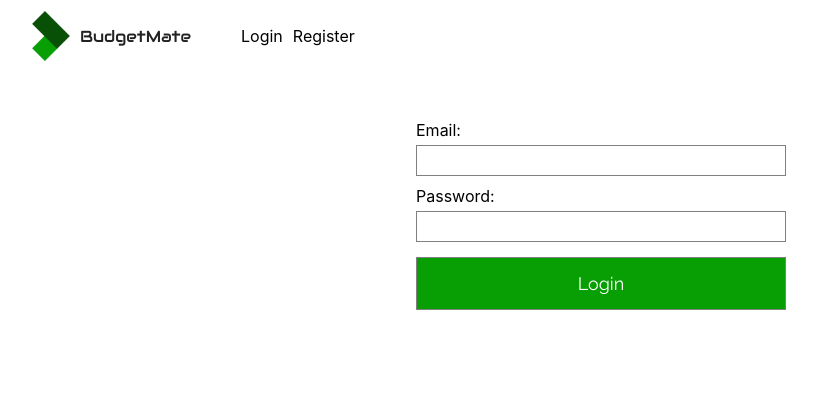
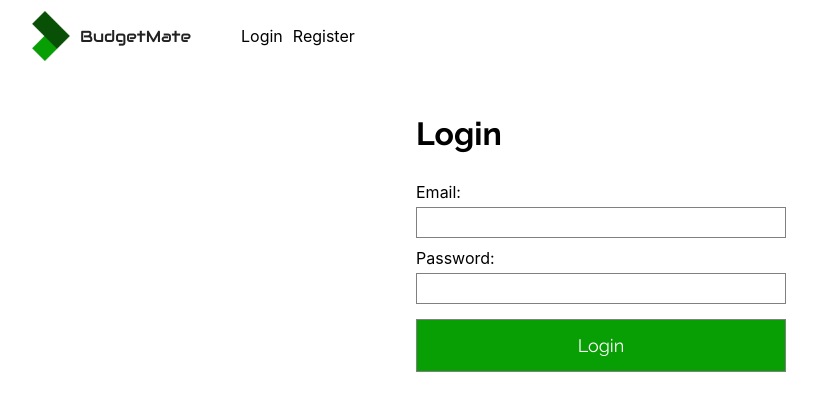
Before and after one commit to KarlGilden/budgetmate, a React (Create React App) app: page /login in a window 1280 px wide. Shown: the top 410 px of the page, without its empty margins (39-856 px from the left). Built offline with nearby package versions, Linux system fonts and the light colour scheme; no server answers.

Commit message:
add headers to login and register pages

```diff
--- a/src/components/Login.js
+++ b/src/components/Login.js
@@ -41,6 +41,7 @@ const Login = () => {
 
   return (
     <div className='login-form'>
+        <h1 className='login-header'>Login</h1>
         <label htmlFor="">Email:</label>
         <small className='small-error'>{emailError}</small>
         <input
--- a/src/components/Register.js
+++ b/src/components/Register.js
@@ -48,6 +48,7 @@ const Register = () => {
 
   return (
     <div className='login-form'>
+        <h1 className='login-header'>Register</h1>
         <label htmlFor="">Name:</label>
         <small className='small-error'>{nameError}</small>
         <input
--- a/src/css/Login.css
+++ b/src/css/Login.css
@@ -30,3 +30,8 @@
     background-color: #089f05;
     font-size: 18px;
 }
+
+.login-header{
+    font-family: 'Raleway', sans-serif;
+    margin-bottom: 25px;
+}
```
